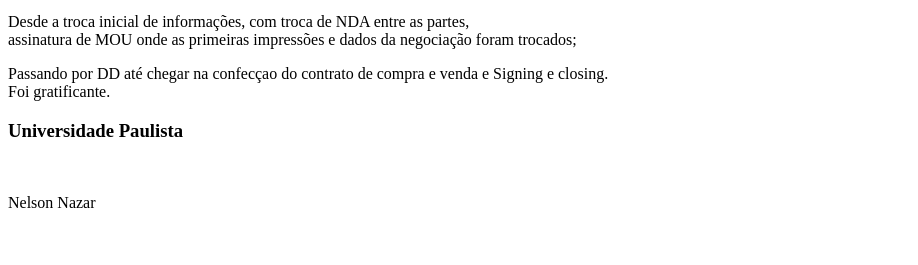
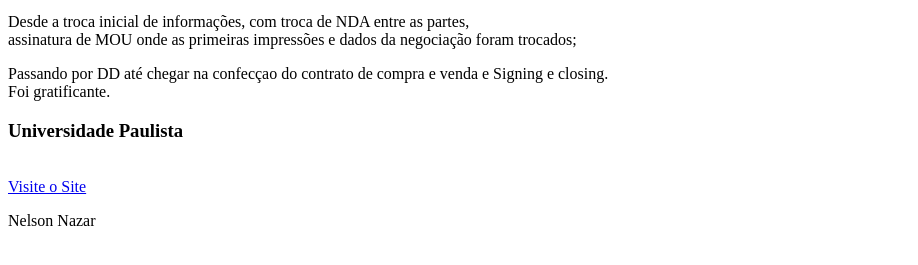
Before and after one commit to LiGold/perfil, a plain HTML site: page index.html in a window 1280 px wide. Shown: the part 145-410 px from the top of the page, without its empty margins (0-918 px from the left). Drawn offline with Linux system fonts and the light colour scheme.

Commit message:
Update index.html

```diff
--- a/index.html
+++ b/index.html
@@ -14,7 +14,7 @@ Meu perfil: Aline
   <p>Passando por DD até chegar na confecçao do contrato de compra e venda e Signing e closing.<br/>
     Foi gratificante.</p>
 
-  <h3>Universidade Paulista</h3><br/><a href="https://www.unip.br"></a>
+  <h3>Universidade Paulista</h3><br/><a href="https://www.unip.br"> Visite o Site </a>
   <p>Nelson Nazar</p>
 
 </body>
```
